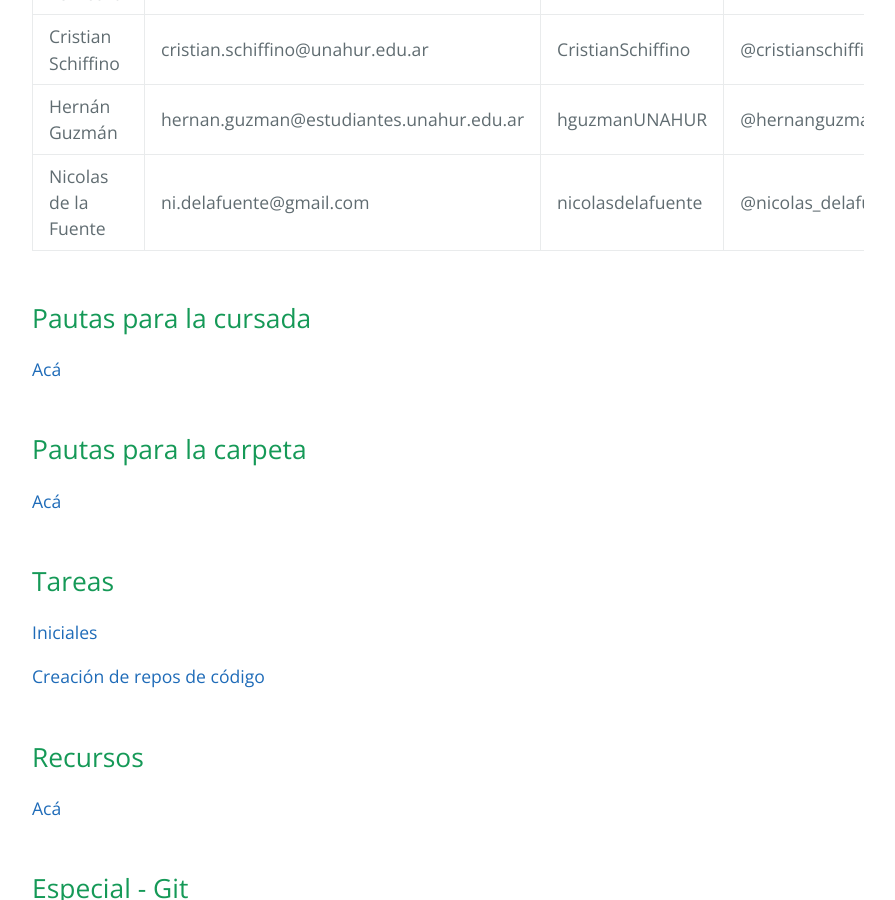
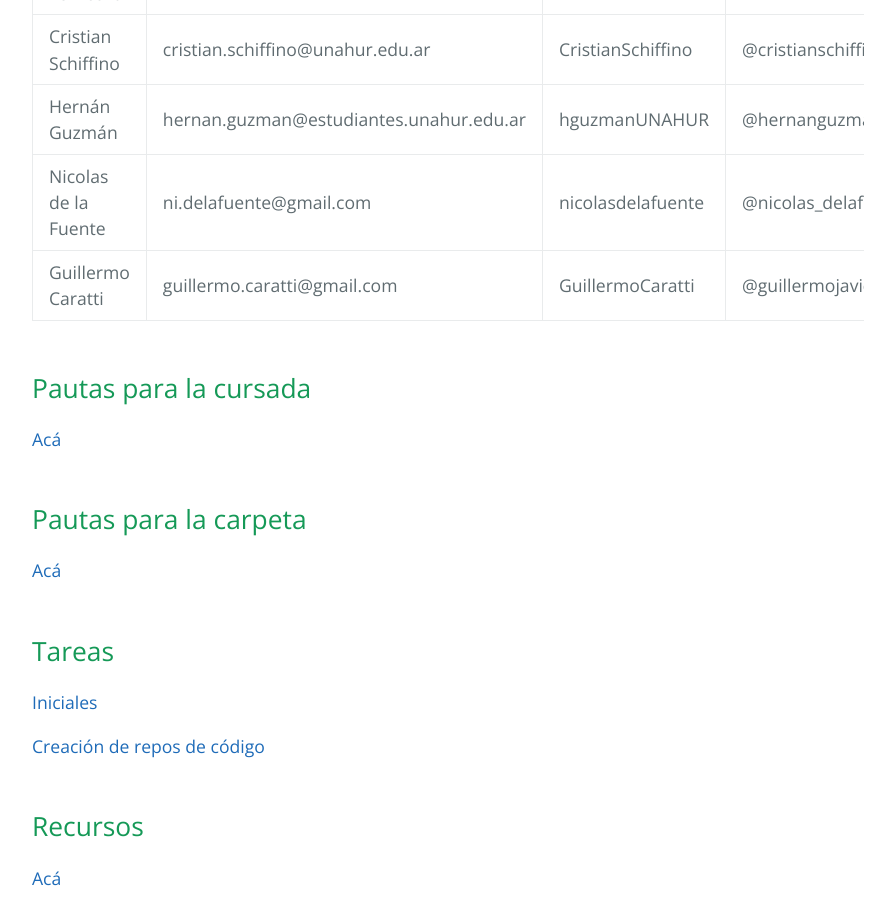
Before and after one commit to unahur-desapp/unahur-desapp-site, a Jekyll site: the page built from index.md, in a window 1280 px wide and 900 px high, scrolled down 583 px. Shown: the whole window, without its empty margins (192-1087 px from the left). Built offline with Jekyll 4.4.1, drawn with Linux system fonts in a browser that asks for light colours.

Commit message:
Add Guillermo Caratti to the contact list

```diff
--- a/index.md
+++ b/index.md
@@ -17,6 +17,8 @@ El grupo docente de la materia está formado por
 | Cristian Schiffino | cristian.schiffino@unahur.edu.ar        | CristianSchiffino | @cristianschiffino1 |
 | Hernán Guzmán      | hernan.guzman@estudiantes.unahur.edu.ar | hguzmanUNAHUR     | @hernanguzman8      |
 | Nicolas de la Fuente      | ni.delafuente@gmail.com | nicolasdelafuente     | @nicolas_delafuente      |
+| Guillermo Caratti  | guillermo.caratti@gmail.com    | GuillermoCaratti      | @guillermojaviercaratti  |
+
 
 ## Pautas para la cursada
 
```
